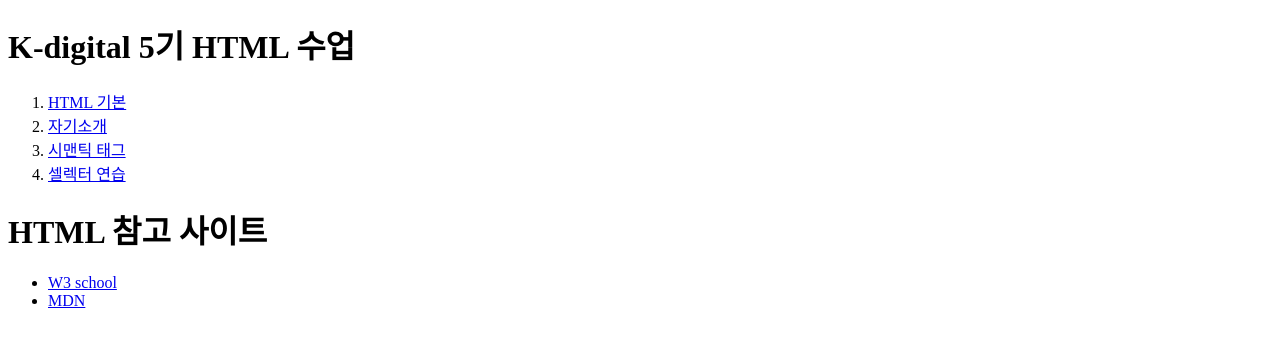
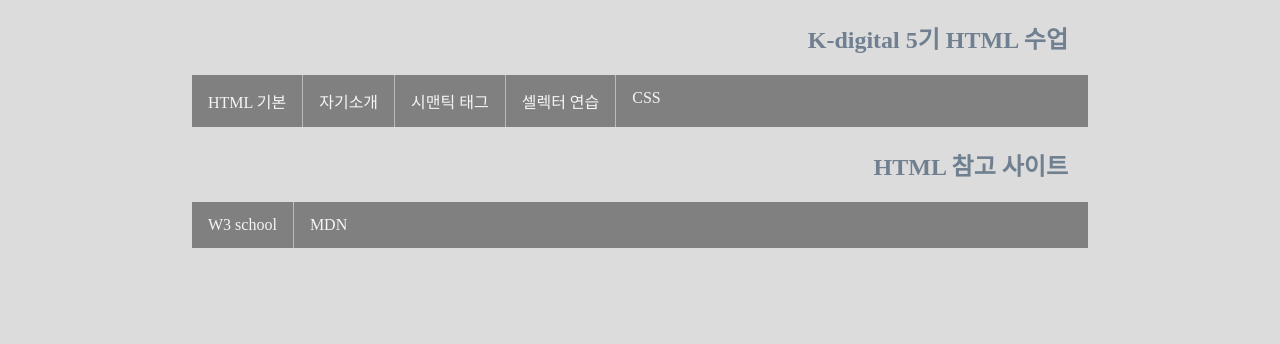
Before and after one commit to sonenhur/k5_htmlcss, a plain HTML site: page index.html in a window 1280 px wide. Drawn offline with Linux system fonts and the light colour scheme.

Commit message:
htmlcss 20231024

```diff
--- a/index.html
+++ b/index.html
@@ -3,10 +3,16 @@
 
 <head>
     <title>K-digital 5기</title>
+    <link rel="stylesheet" type="text/css" href="./styles/index.css">
 </head>
 
 <body>
-    <h1>K-digital 5기 HTML 수업</h1>
+    <main>
+        <section>
+            <h1>
+                K-digital 5기 HTML 수업
+            </h1>
+            <nav>
                 <ol>
                     <!-- 상대경로 사용 -->
                     <!-- Ctrl + 슬래시 누르면 주석 (VS기능) -->
@@ -15,14 +21,22 @@
                     <li><a href="./02.html"> 자기소개</a></li>
                     <li><a href="./03.html"> 시맨틱 태그</a></li>
                     <li><a href="./04.html"> 셀렉터 연습</a></li>
+                    <li><a href="./05.html"> CSS</a></li>
                 </ol>
+            </nav>
+        </section>
+        <article>
             <h1>
                 HTML 참고 사이트
             </h1>
+            <nav>
                 <ul>
                     <li><a href="https://www.w3schools.com/">W3 school</a></li>
                     <li><a href="https://developer.mozilla.org/ko/docs/Web/HTML">MDN</a></li>
                 </ul>
+            </nav>
+        </article>
+    </main>
 </body>
 
 </html>
--- /dev/null
+++ b/styles/index.css
@@ -0,0 +1,68 @@
+* {
+    margin: 0px;
+    padding: 0px;
+}
+
+body {
+    background-color: gainsboro;
+    text-align: right;
+
+}
+
+main {
+    background-color: gainsboro;
+    margin-left: 15%;
+    width: 70vw;
+    height: 100vh;
+    /* display: flex;
+    flex-direction: column; */
+    justify-content: center;
+    align-items: center;
+}
+
+ul {
+    list-style-type: none;
+    display: flex;
+    height: 20%;
+    justify-content: left;
+}
+
+ol {
+    list-style-type: none;
+    display: flex;
+    height: 20%;
+    justify-content: left;
+}
+
+li {
+    float: left;
+    border-right: 1px solid #bbb;
+
+}
+
+li:last-child {
+    border-right: none;
+}
+
+li a {
+    display: block;
+    color: whitesmoke;
+    text-align: center;
+    padding: 14px 16px;
+    text-decoration: none;
+}
+
+li a:hover {
+    background-color: #111;
+}
+
+h1 {
+    color: slategray;
+    padding: 20px;
+    ;
+}
+
+nav {
+    overflow: hidden;
+    background-color: grey;
+}
```
Also changed, not shown: styles/05.css (+25 -3 lines). Lines whose indentation alone changed are shown as unchanged.
